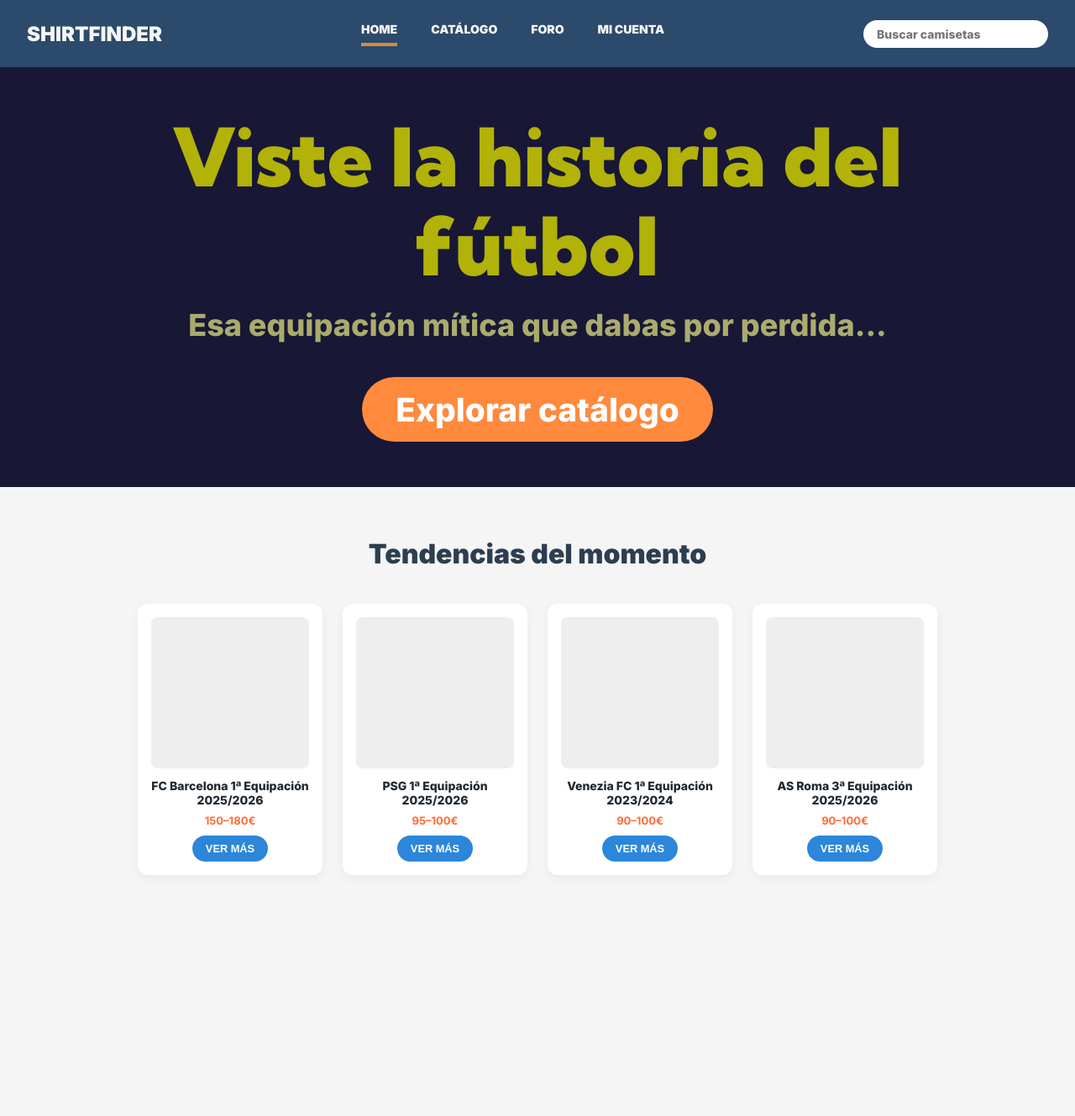
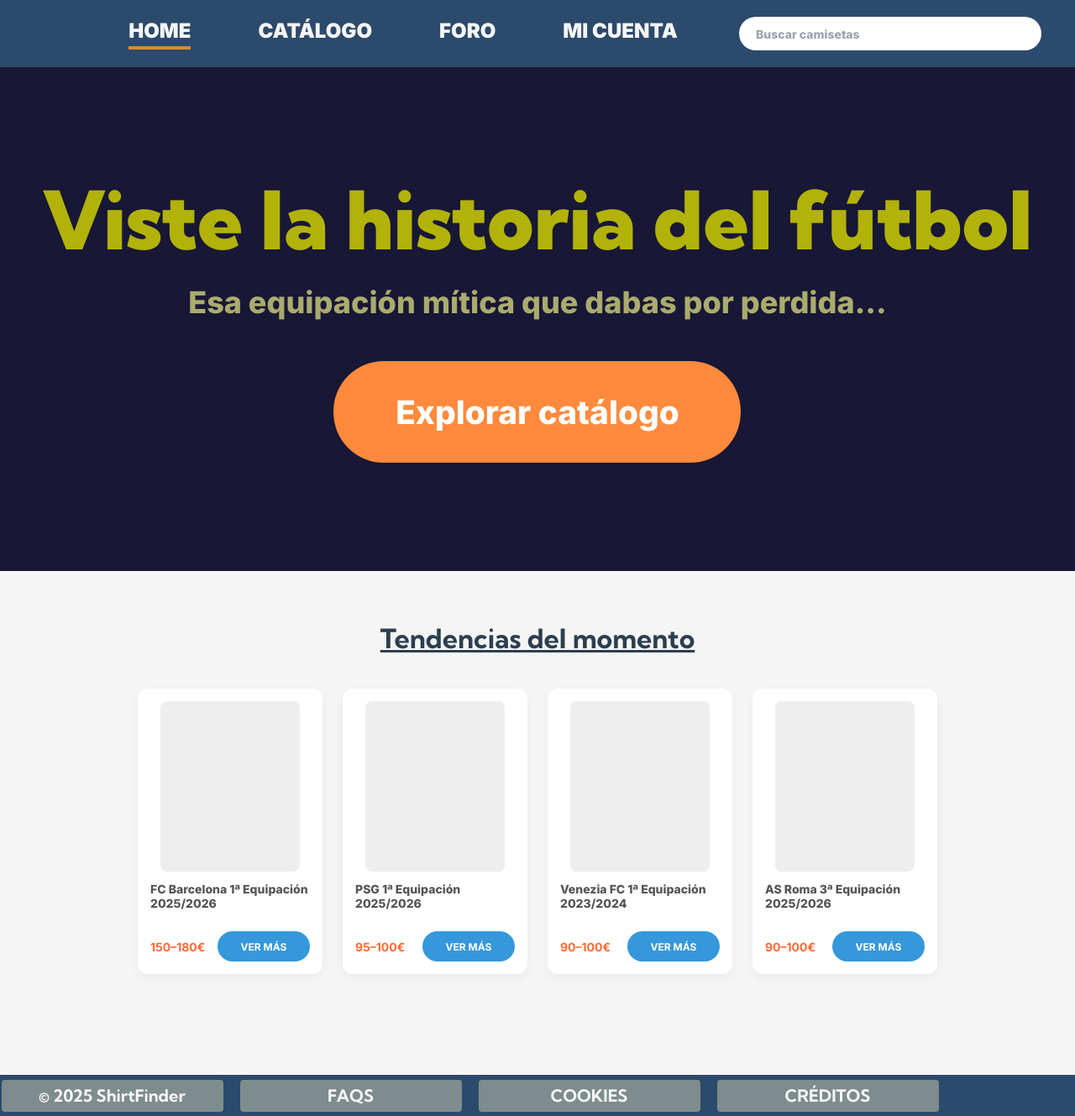
Before and after one commit to CesarMed06/ShirtFinder, a React app in the folder frontend/: page / in a window 1280 px wide. Shown: the whole page at 84% size. Before the commit the page ends 1102 px from the top, so only its background shows below. Built offline with nearby package versions, Linux system fonts and the light colour scheme; the HTML template or start-up script is replaced by a standard one.

Commit message:
Finalizada maquetación del footer y ajustes de tipografía

```diff
--- a/frontend/src/App.jsx
+++ b/frontend/src/App.jsx
@@ -1,6 +1,7 @@
 import Header from "./components/Header";
 import Hero from "./components/Hero";
 import TrendingShirts from "./components/TrendingShirts";
+import Footer from "./components/Footer";
 
 function App() {
   return (
@@ -12,7 +13,7 @@ function App() {
         <TrendingShirts />
       </main>
 
-      {}
+      <Footer /> {}
     </>
   );
 }
--- /dev/null
+++ b/frontend/src/components/Footer.jsx
@@ -0,0 +1,25 @@
+import React from 'react';
+
+function Footer() {
+    return (
+    <footer className="sf-footer">
+        {}
+        <div className="sf-footer__box">© 2025 ShirtFinder</div>
+
+        {}
+        <div className="sf-footer__box">FAQS</div>
+        <div className="sf-footer__box">COOKIES</div>
+        <div className="sf-footer__box">CRÉDITOS</div>
+
+        {}
+        <div className="sf-footer__icons-container">
+        <div className="sf-social-icon"></div>
+        <div className="sf-social-icon"></div>
+        <div className="sf-social-icon"></div>
+        <div className="sf-social-icon"></div>
+        </div>
+    </footer>
+    );
+}
+
+export default Footer;
--- a/frontend/src/components/Header.jsx
+++ b/frontend/src/components/Header.jsx
@@ -3,8 +3,9 @@ import React from 'react';
 function Header() {
     return (
     <header className="sf-header">
+        {}
         <div className="sf-header__logo">
-        <span className="sf-header__logo-icon">SHIRTFINDER</span>
+        <span className="sf-header__logo-icon"></span>
         </div>
 
         <nav className="sf-header__nav">
@@ -15,7 +16,6 @@ function Header() {
         </nav>
 
         <div className="sf-header__search">
-        {}
         <input type="text" placeholder="Buscar camisetas" />
         </div>
     </header>
--- a/frontend/src/components/TrendingShirts.jsx
+++ b/frontend/src/components/TrendingShirts.jsx
@@ -29,10 +29,17 @@ function TrendingShirts() {
         <div className="sf-tendencias__grid">
         {SHIRTS.map((shirt) => (
         <article key={shirt.id} className="sf-card">
-            <div className="sf-card__imagen" />
+            {}
+            <div className="sf-card__imagen-box">
+                <div className="sf-card__imagen-placeholder" />
+            </div>
+
             <h3 className="sf-card__titulo">{shirt.name}</h3>
-            <p className="sf-card__precio-rango">{shirt.priceRange}</p>
-            <button className="sf-card__boton">VER MÁS</button>
+
+            <div className="sf-card__info-bottom">
+                <p className="sf-card__precio-rango">{shirt.priceRange}</p>
+                <button className="sf-card__boton">VER MÁS</button>
+            </div>
         </article>
         ))}
         </div>
--- a/frontend/src/index.css
+++ b/frontend/src/index.css
@@ -1,4 +1,4 @@
-@import url('https://fonts.googleapis.com/css2?family=Inter:wght@400;700;800;900&family=Kumbh+Sans:wght@900&display=swap');
+@import url('https://fonts.googleapis.com/css2?family=Inter:wght@400;700;800;900&family=Kumbh+Sans:wght@700;900&display=swap');
 
 * {
   box-sizing: border-box;
@@ -8,38 +8,42 @@
 
 body {
   font-family: 'Inter', sans-serif;
-  background-color: #f5f5f5;
+  background-color: #F5F5F5;
   color: #1f2933;
+  overflow-x: hidden;
 }
 
 .sf-header {
   display: flex;
   align-items: center;
   justify-content: space-between;
-  padding: 0 32px;
+  padding: 0 40px;
+  width: 100%;
+  max-width: 1920px;
   height: 80px;
   background-color: #2c4a6b;
   color: #F5F5F5;
+  margin: 0 auto;
 }
 
 .sf-header__logo-icon {
-  font-family: 'Inter', sans-serif;
-  font-weight: 900;
-  font-size: 24px;
+  display: block;
+  width: 40px;
+  height: 40px;
 }
 
 .sf-header__nav {
   display: flex;
-  gap: 40px;
+  gap: 80px;
 }
 
 .sf-header__nav a {
   text-decoration: none;
-  color: #F5F5F5;
   font-family: 'Inter', sans-serif;
   font-weight: 900;
-  font-size: 14px;
-  padding-bottom: 8px;
+  font-size: 24px;
+  color: #F5F5F5;
+  padding-bottom: 4px;
   border-bottom: 4px solid transparent;
 }
 
@@ -48,20 +52,26 @@ body {
 }
 
 .sf-header__search input {
-  padding: 8px 16px;
+  width: 360px;
+  height: 40px;
+  padding: 0 20px;
   border-radius: 20px;
   border: none;
   outline: none;
-  width: 220px;
+  background-color: #FFFFFF;
   font-family: 'Inter', sans-serif;
   font-weight: 800;
   font-size: 14px;
   color: #000;
 }
 
+.sf-header__search input::placeholder {
+  color: #9CA3AF;
+}
+
 .sf-hero {
   background-color: #181735;
-  height: 500px;
+  height: 600px;
   display: flex;
   align-items: center;
   justify-content: center;
@@ -70,7 +80,10 @@ body {
 }
 
 .sf-hero__contenido {
-  max-width: 1000px;
+  max-width: 1400px;
+  display: flex;
+  flex-direction: column;
+  align-items: center;
 }
 
 .sf-hero__contenido h1 {
@@ -79,7 +92,7 @@ body {
   font-size: 96px;
   color: #B2B209;
   line-height: 1.1;
-  margin-bottom: 20px;
+  margin-bottom: 24px;
 }
 
 .sf-hero__contenido p {
@@ -87,17 +100,20 @@ body {
   font-weight: 800;
   font-size: 36px;
   color: #ABAB6E;
-  margin-bottom: 40px;
+  margin-bottom: 48px;
 }
 
 .sf-btn-principal {
+  width: 485px;
+  height: 121.25px;
   background-color: #ff8a3d;
   color: #FFFFFF;
   border: none;
-  padding: 15px 40px;
-  border-radius: 50px;
+  border-radius: 60px;
   cursor: pointer;
-
+  display: flex;
+  align-items: center;
+  justify-content: center;
   font-family: 'Inter', sans-serif;
   font-weight: 800;
   font-size: 38.8px;
@@ -105,17 +121,18 @@ body {
 
 .sf-tendencias {
   padding: 60px 32px;
-  max-width: 1200px;
+  max-width: 1400px;
   margin: 0 auto;
 }
 
 .sf-tendencias h2 {
   text-align: center;
   margin-bottom: 40px;
-  font-family: 'Inter', sans-serif;
-  font-weight: 900;
-  font-size: 2rem;
+  font-family: 'Kumbh Sans', sans-serif;
+  font-weight: 700;
+  font-size: 32px;
   color: #2C3E50;
+  text-decoration: underline;
 }
 
 .sf-tendencias__grid {
@@ -126,44 +143,115 @@ body {
 }
 
 .sf-card {
+  width: 220px;
+  height: 340px;
   background: white;
   border-radius: 12px;
-  padding: 16px;
-  width: 220px;
+  padding: 15px;
   box-shadow: 0 4px 12px rgba(0,0,0,0.05);
-  text-align: center;
+  display: flex;
+  flex-direction: column;
+  align-items: center;
 }
 
-.sf-card__imagen {
-  height: 180px;
+.sf-card__imagen-box {
+  width: 166px;
+  height: 203px;
   background-color: #eee;
   border-radius: 8px;
   margin-bottom: 12px;
+  display: flex;
+  align-items: center;
+  justify-content: center;
+}
+
+.sf-card__imagen-placeholder {
+  width: 142px;
+  height: 177px;
 }
 
 .sf-card__titulo {
   font-family: 'Inter', sans-serif;
   font-weight: 800;
   font-size: 14px;
-  margin-bottom: 8px;
-  color: #1f2933;
+  color: #555555;
+  text-align: left;
+  width: 100%;
+  margin-bottom: auto;
+}
+
+.sf-card__info-bottom {
+  display: flex;
+  justify-content: space-between;
+  align-items: center;
+  width: 100%;
+  margin-top: 10px;
 }
 
 .sf-card__precio-rango {
   font-family: 'Inter', sans-serif;
   font-weight: 700;
-  font-size: 13px;
+  font-size: 14px;
   color: #FF6B35;
 }
 
 .sf-card__boton {
-  margin-top: 10px;
-  padding: 8px 16px;
-  background-color: #2c86d9;
+  width: 110px;
+  height: 36px;
+  background-color: #3498DB;
   color: white;
   border: none;
   border-radius: 20px;
   cursor: pointer;
+  font-family: 'Inter', sans-serif;
   font-weight: 700;
-  font-size: 0.8rem;
+  font-size: 12px;
+  display: flex;
+  align-items: center;
+  justify-content: center;
 }
+
+.sf-footer {
+  width: 100%;
+  max-width: 1920px;
+  height: 49px;
+  background-color: #2c4a6b;
+
+  display: flex;
+  align-items: center;
+  justify-content: center;
+  gap: 20px;
+
+  margin-top: 60px;
+  margin-left: auto;
+  margin-right: auto;
+  color: #F5F5F5;
+}
+
+.sf-footer__box {
+  width: 264px;
+  height: 38px;
+  background-color: #7E8C8D;
+
+  display: flex;
+  align-items: center;
+  justify-content: center;
+
+  font-family: 'Kumbh Sans', sans-serif;
+  font-weight: 700;
+  font-size: 20px;
+  cursor: pointer;
+  border-radius: 4px;
+}
+
+.sf-footer__icons-container {
+  display: flex;
+  gap: 15px;
+  align-items: center;
+}
+
+.sf-social-icon {
+  width: 24px;
+  height: 24px;
+  display: block;
+}
```
